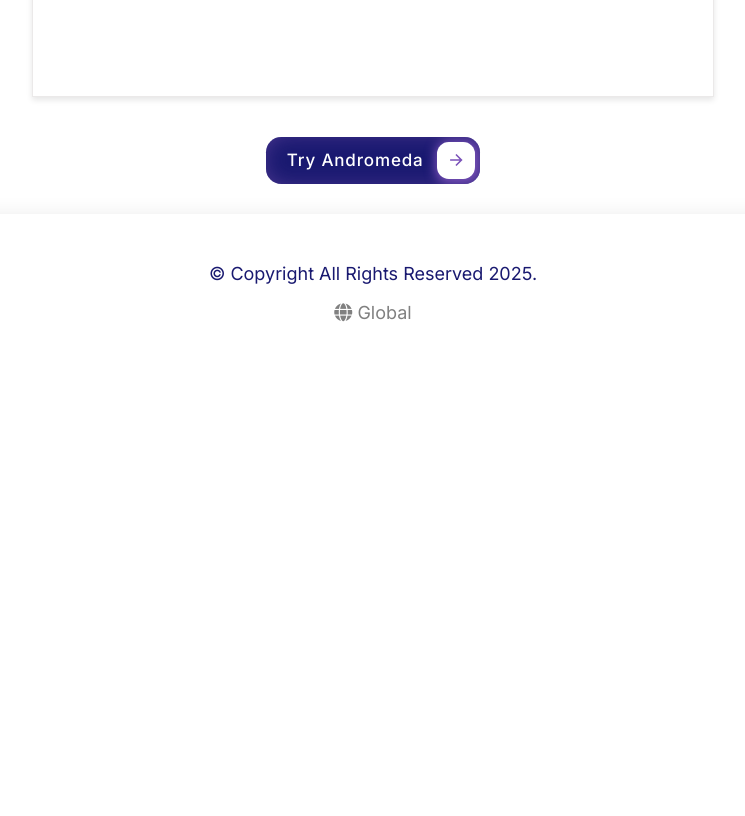
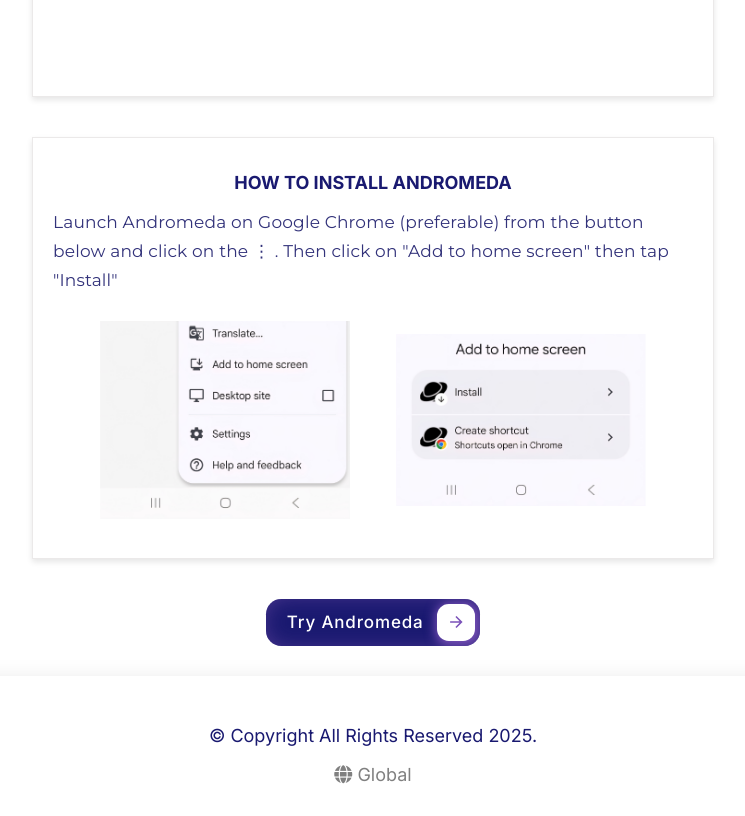
Before and after one commit to abk2191/aphelion-labs, a React (Vite) app: page /aphelion-labs/andromeda in a window 1280 px wide. Shown: the part 4780-5596 px from the top of the page, without its empty margins (267-1012 px from the left). Before the commit the page ends 5134 px from the top, so only its background shows below. Built offline with nearby package versions, Linux system fonts and the light colour scheme; a web font is replaced by a local one.

Commit message:
Added new features

```diff
--- a/src/Andromeda.jsx
+++ b/src/Andromeda.jsx
@@ -121,6 +121,41 @@ function Andromeda() {
           </div>
         </div>
 
+        <div className="page-card-div">
+          <div className="page-card">
+            <h2>HOW TO INSTALL ANDROMEDA</h2>
+            <p>
+              Launch Andromeda on Google Chrome (preferable) from the button
+              below and click on the ⋮ . Then click on "Add to home screen" then
+              tap "Install"
+            </p>
+            <div className="how-to-install-div">
+              <div className="step-one">
+                <img
+                  src="./installation-step-one.jpg"
+                  alt=""
+                  style={{
+                    height: "250px",
+                    width: "250px",
+                    objectFit: "contain",
+                  }}
+                />
+              </div>
+              <div className="step-two">
+                <img
+                  src="./installation-step-two.jpg"
+                  alt=""
+                  style={{
+                    height: "250px",
+                    width: "250px",
+                    objectFit: "contain",
+                  }}
+                />
+              </div>
+            </div>
+          </div>
+        </div>
+
         <div className="get-button">
           <button class="cssbuttons-io-button" onClick={handleClick}>
             Try Andromeda
--- a/src/index.css
+++ b/src/index.css
@@ -729,6 +729,22 @@ html {
   margin-bottom: 30px;
 }
 
+.how-to-install-div {
+  display: flex;
+  align-items: center;
+  justify-content: space-evenly;
+}
+
+.step-one {
+  height: 250px;
+  width: 250px;
+}
+
+.step-two {
+  height: 250px;
+  width: 250px;
+}
+
 @media (max-width: 768px) {
   /* Styles for screens up to 768px wide (mobile) */
   .brand-name h3 {
```
Also changed, not shown: public/installation-step-one.jpg (added), public/installation-step-two.jpg (added).
